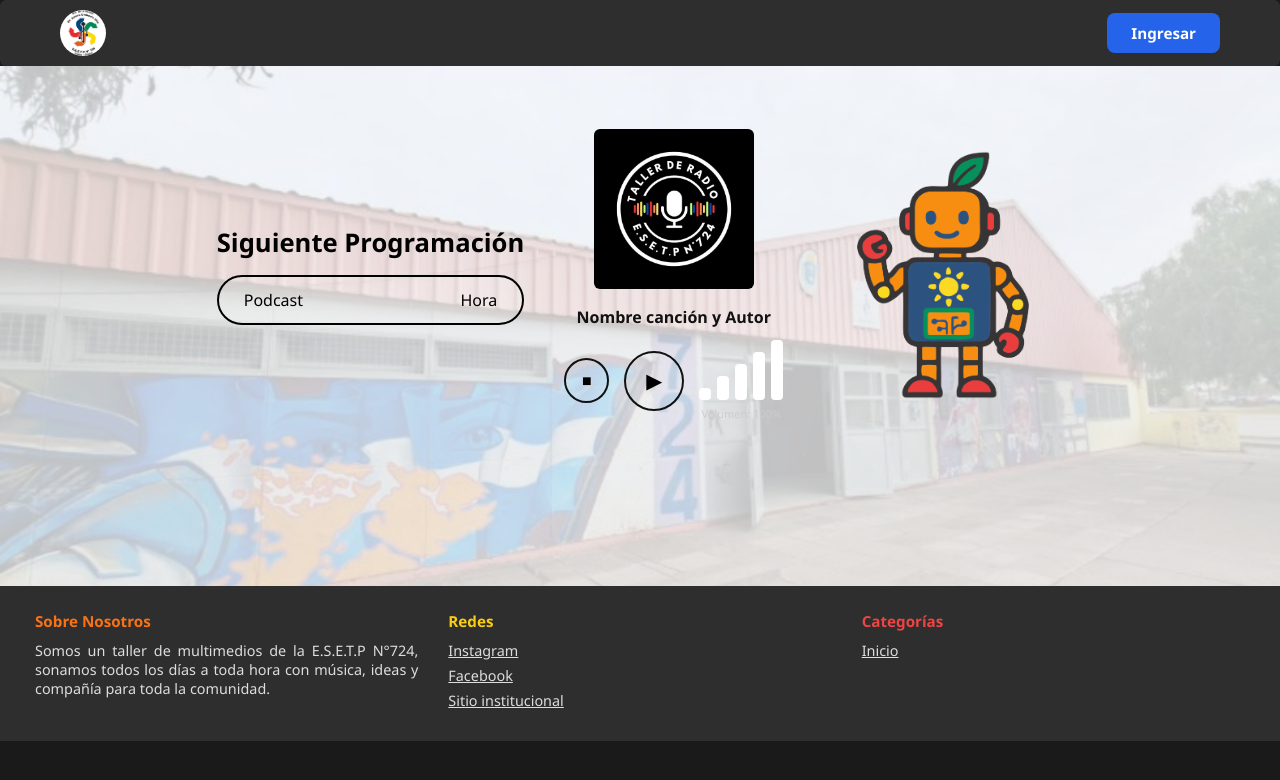
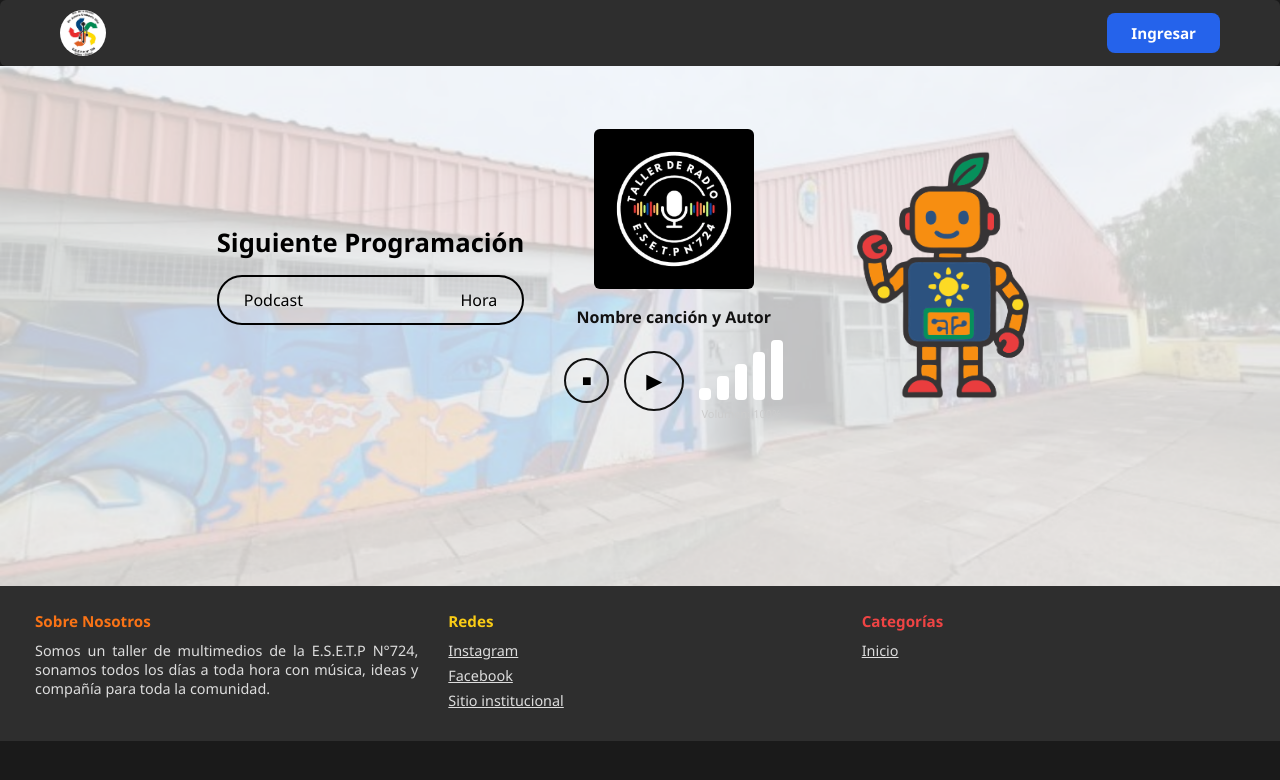
Before and after one commit to Anto390/Radio-AM, a React (Vite) app: page / in a window 1280 px wide. Shown: the top 780 px of the page. Built offline with nearby package versions, Linux system fonts and the light colour scheme.

Commit message:
imagen de fondo corregida

```diff
--- a/src/pages/Home.css
+++ b/src/pages/Home.css
@@ -3,7 +3,7 @@
   min-height: 65vh;
   background-image: url("../assets/fondo-escuela.png");
   background-size: cover;
-  background-position: center 30%;
+  background-position: center 65%;
   background-repeat: no-repeat;
   padding: 25px;
   overflow: hidden;
```
